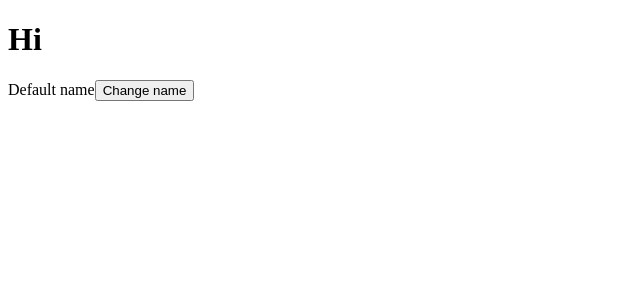
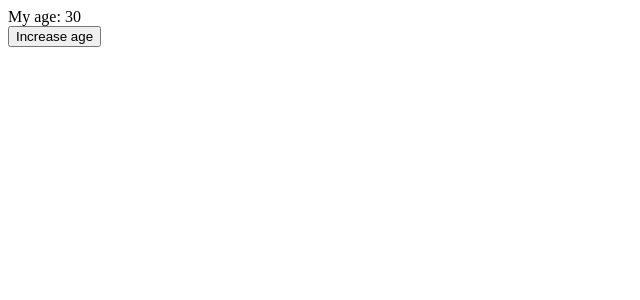
Before and after one commit to hson194/review-reactjs, a React (Vite) app: page / in a window 1280 px wide. Shown: the top 300 px of the page, without its empty margins (0-640 px from the left). Built offline with nearby package versions, Linux system fonts and the light colour scheme.

Commit message:
chore: use mutilple update state in one event

```diff
--- a/src/App.tsx
+++ b/src/App.tsx
@@ -1,9 +1,9 @@
-import { NameChangingDefaultValue } from './hooks/use-state/NameChangingDefaultValue'
+import { AgeChanging } from './hooks/use-state/AgeChanging'
 
 function App() {
   return (
     <>
-      <NameChangingDefaultValue />
+      <AgeChanging />
     </>
   )
 }
--- /dev/null
+++ b/src/hooks/use-state/AgeChanging.tsx
@@ -0,0 +1,34 @@
+import { useState } from 'react';
+
+export function AgeChanging () {
+
+	//REMOVE ME
+	console.log('Render');
+
+	const [age, setAge] = useState(30)
+
+	function increaseAge() {
+		// setAge(age + 1)
+
+		// setAge(age + 1)
+
+		// setAge(age + 1)
+
+		// //After click, age = 31 despite of multiple setAge
+
+		// To fix
+		setAge(prev => prev + 1)
+		setAge(prev => prev + 1)
+		setAge(prev => prev + 1)
+		// => Result age = 33
+	}
+
+	return (
+		<>
+			<div>
+				My age: {age}
+			</div>
+			<button onClick={increaseAge}>Increase age</button>
+		</>
+	);
+}
```
